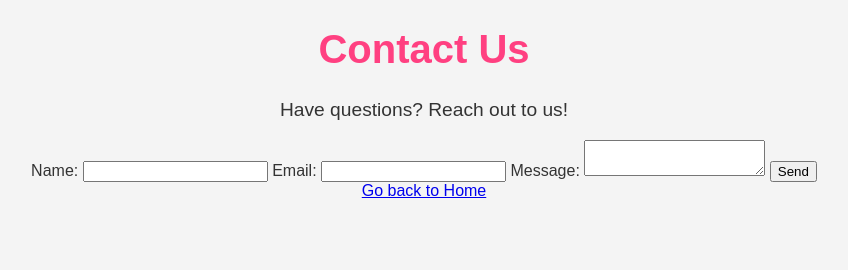
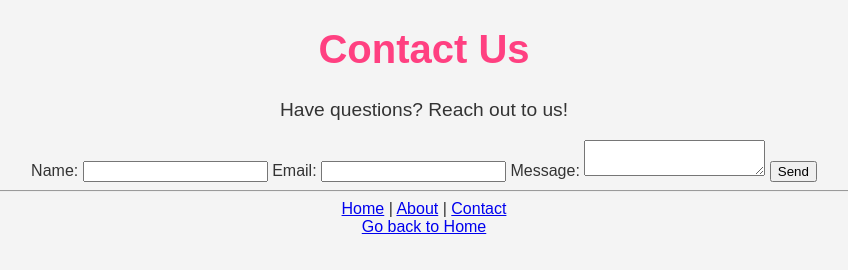
Before and after one commit to jbshub/clickwithME, a plain HTML site: page contact.html in a window 1280 px wide. Shown: the whole page, without its empty margins (216-1064 px from the left). Drawn offline with Linux system fonts and the light colour scheme.

Commit message:
Update contact.html
Signed-off-by: jbshub <jbsdotpbmc@gmail.com>

```diff
--- a/contact.html
+++ b/contact.html
@@ -23,6 +23,13 @@
         <button type="submit">Send</button>
     </form>
 
+    <hr>
+    <nav>
+        <a href="index.html">Home</a> |
+        <a href="about.html">About</a> |
+        <a href="contact.html">Contact</a>
+    </nav>
+
     <a href="index.html">Go back to Home</a>
 </body>
 </html>
```
